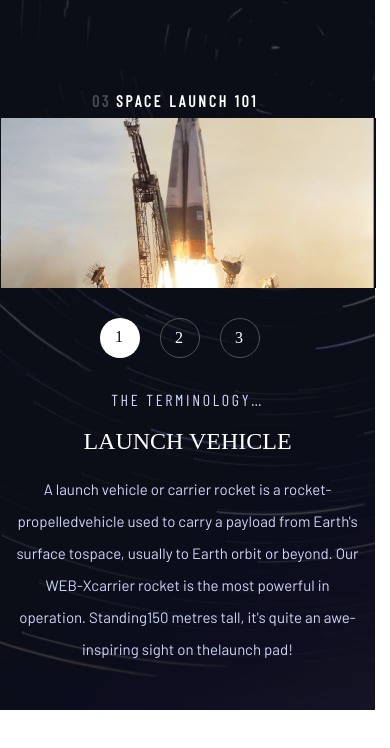
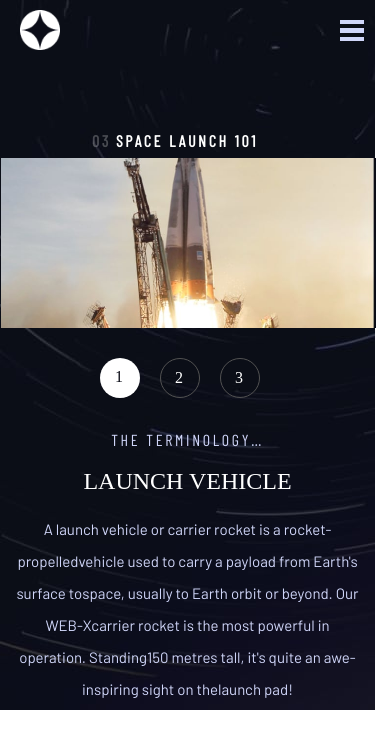
Before and after one commit to Adimula3/sapce-tourism-react, a React (Create React App) app: page /technologyA in a window 390 px wide. Shown: the top 748 px of the page. Built offline with nearby package versions, Linux system fonts and the light colour scheme; a web font is replaced by a local one.

Commit message:
desktop-view

```diff
--- a/src/components/mobileNav.js
+++ b/src/components/mobileNav.js
@@ -6,8 +6,8 @@ const MobileNav = () => {
     return (
         <div className="mobile-nav">
             <Menu width={ '254px' }  right pageWrapId={ "page-wrap" } outerContainerId={ "outer-container" }>
-                <ul className="navbar-nav me-auto mb-2 mb-lg-0">
-                    <li className="nav-item active">
+                <ul className="nav">
+                    <li className="nav-item">
                         <Link to="/"  className="nav-link"><b>00</b>Home</Link>
                     </li>
                     <li className="nav-item">
--- a/src/components/navbar.js
+++ b/src/components/navbar.js
@@ -7,7 +7,7 @@ const Navbar = () => {
         <div>
             <nav id="navbar" className="navbar navbar-expand-lg d-flex">
                 <div className="container">
-                    <a className="navbar-brand" href="https://"><img src={Brand} alt="brand"/></a>
+                    <Link className="navbar-brand" to="/"><img src={Brand} alt="brand"/></Link>
                     <hr/>
                     <ul className="navbar-nav me-auto mb-2 mb-lg-0">
                         <li className="nav-item active">
--- a/src/pages/crewA.js
+++ b/src/pages/crewA.js
@@ -7,11 +7,13 @@ import PILOT from '../assets/crew/image-victor-glover.webp';
 import ENGINEER from '../assets/crew/image-anousheh-ansari.webp';
 import {Link} from "react-router-dom";
 import MobileNav from "../components/mobileNav";
+import Brand from "../assets/home/img.png";
 
 export const CrewA = () => {
 
     return (
         <div className="crewA">
+            <Link className="brand" to="/"><img src={Brand} alt="brand"/></Link>
             <MobileNav />
             <Navbar />
             <div className="container">
@@ -54,6 +56,7 @@ export const CrewA = () => {
 export const CrewB = () => {
     return (
         <div className="crewA">
+            <Link className="brand" to="/"><img src={Brand} alt="brand"/></Link>
             <MobileNav />
             <Navbar />
             <div className="container">
@@ -96,6 +99,7 @@ export const CrewB = () => {
 export const CrewC = () => {
     return (
         <div className="crewA">
+            <Link className="brand" to="/"><img src={Brand} alt="brand"/></Link>
             <MobileNav />
             <Navbar />
             <div className="container">
@@ -139,6 +143,7 @@ export const CrewC = () => {
 export const CrewD = () => {
     return (
         <div className="crewA">
+            <Link className="brand" to="/"><img src={Brand} alt="brand"/></Link>
             <MobileNav />
             <Navbar />
             <div className="container">
--- a/src/pages/destinationA.js
+++ b/src/pages/destinationA.js
@@ -7,9 +7,11 @@ import TITAN from '../assets/destination/image-titan.webp';
 import {Col, Row} from "react-bootstrap";
 import {Link} from "react-router-dom";
 import MobileNav from "../components/mobileNav";
+import Brand from "../assets/home/img.png";
 export const DestinationA = () => {
     return (
         <div className="destinationA">
+            <Link className="brand" to="/"><img src={Brand} alt="brand"/></Link>
             <MobileNav />
             <Navbar />
             <div className="container">
@@ -61,6 +63,7 @@ export const DestinationA = () => {
         export const Mars = () => {
     return (
         <div className="destinationA">
+            <Link className="brand" to="/"><img src={Brand} alt="brand"/></Link>
             <MobileNav />
             <Navbar />
             <div className="container">
@@ -112,6 +115,7 @@ export const DestinationA = () => {
 export const Europa = () => {
     return (
         <div className="destinationA">
+            <Link className="brand" to="/"><img src={Brand} alt="brand"/></Link>
             <MobileNav />
             <Navbar />
             <div className="container">
@@ -163,6 +167,7 @@ export const Europa = () => {
 export const Titan = () => {
     return (
         <div className="destinationA">
+            <Link className="brand" to="/"><img src={Brand} alt="brand"/></Link>
             <MobileNav />
             <Navbar />
             <div className="container">
--- a/src/pages/home.js
+++ b/src/pages/home.js
@@ -3,9 +3,12 @@ import '../styles/style.css';
 import Navbar from "../components/navbar";
 import {Col, Row} from "react-bootstrap";
 import MobileNav from "../components/mobileNav";
+import Brand from '../assets/home/img.png';
+import {Link} from "react-router-dom";
 const Home = () => {
     return (
         <div className="home">
+            <Link className="brand" to="/"><img src={Brand} alt="brand"/></Link>
             <MobileNav />
             <Navbar />
             <div className="home-content">
--- a/src/pages/technologyA.js
+++ b/src/pages/technologyA.js
@@ -10,10 +10,12 @@ import CAPSULE from '../assets/technology/image-space-capsule-portrait.jpg';
 import {Link} from "react-router-dom";
 import MediaQuery from "react-responsive";
 import MobileNav from "../components/mobileNav";
+import Brand from "../assets/home/img.png";
 
 export const TechnologyA = () => {
     return (
         <div className="technologyA">
+            <Link className="brand" to="/"><img src={Brand} alt="brand"/></Link>
             <MobileNav />
             <Navbar />
             <div className="container">
@@ -60,6 +62,7 @@ export const TechnologyA = () => {
 export const TechnologyB = () => {
     return (
         <div className="technologyA">
+            <Link className="brand" to="/"><img src={Brand} alt="brand"/></Link>
             <MobileNav />
             <Navbar />
             <div className="container">
@@ -105,6 +108,7 @@ export const TechnologyB = () => {
 export const TechnologyC = () => {
     return (
         <div className="technologyA">
+            <Link className="brand" to="/"><img src={Brand} alt="brand"/></Link>
             <MobileNav />
             <Navbar />
             <div className="container">
--- a/src/styles/style.css
+++ b/src/styles/style.css
@@ -55,7 +55,9 @@
     top: 100%;
     background: #FFFFFF;;
 }
-
+.brand {
+    display: none;
+}
 hr{
     position: relative;
     height: 1px;
@@ -76,7 +78,7 @@ hr{
     position: absolute;
     width: 24px;
     height: 21px;
-    left: 320px!important;
+    left: 340px!important;
     top: 20px;
 
 }
@@ -119,7 +121,7 @@ Note: Beware of modifying this element as it can break the animations - you shou
 .bm-menu {
     background: rgba(255, 255, 255, 0.04);
     backdrop-filter: blur(81.5485px);
-    padding: 2.5em 1.5em 0;
+    padding: 1.5em 0 0;
     font-size: 1.15em;
 }
 
@@ -133,13 +135,13 @@ Note: Beware of modifying this element as it can break the animations - you shou
     font-size: 16px;
     line-height: 19px;
     letter-spacing: 2.7px;
-    padding: 0.8em;
-    margin-top: 20px;
+    padding: 0;
+    color: #b8b7ad;
+    text-align: left;
 }
 
 /* Individual item */
 .bm-item {
-    margin-top: 50px;
     display: inline-block;
 }
 
@@ -289,7 +291,6 @@ Note: Beware of modifying this element as it can break the animations - you shou
 }
 
 @media (max-width: 767px) {
-
     .navbar {
         display: none;
         padding-top: 0!important;
@@ -297,9 +298,29 @@ Note: Beware of modifying this element as it can break the animations - you shou
     }
     .navbar-nav {
         display: none;
+        margin-left: 0;
+    }
+    .nav {
+        margin-top: 0;
+        left: 0;
+        top: 0;
     }
     .navbar-brand {
         display: none;
+    }
+    .mobile-nav {
+        display: flex;
+    }
+    .brand {
+        display: flex;
+        width: 40px;
+        height: 40px;
+    }
+    .brand img {
+        width: 40px;
+        height: 40px;
+        margin-top: 10px;
+        margin-left: 20px;
     }
     .home {
         background-image: url("../assets/home/background-home-mobile.jpg");
```
